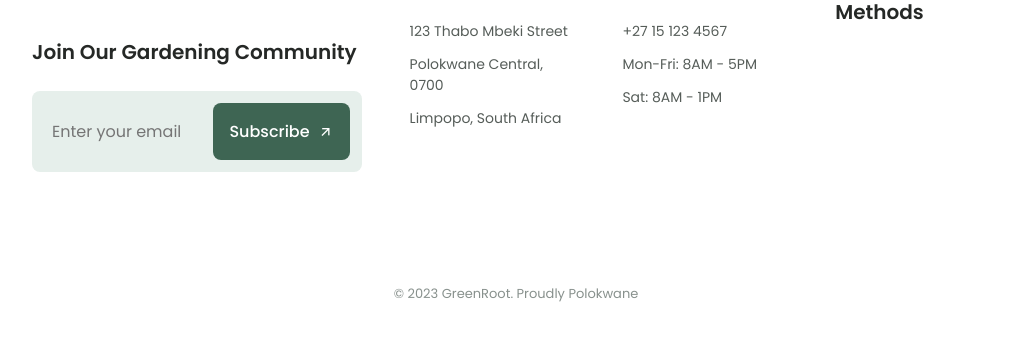
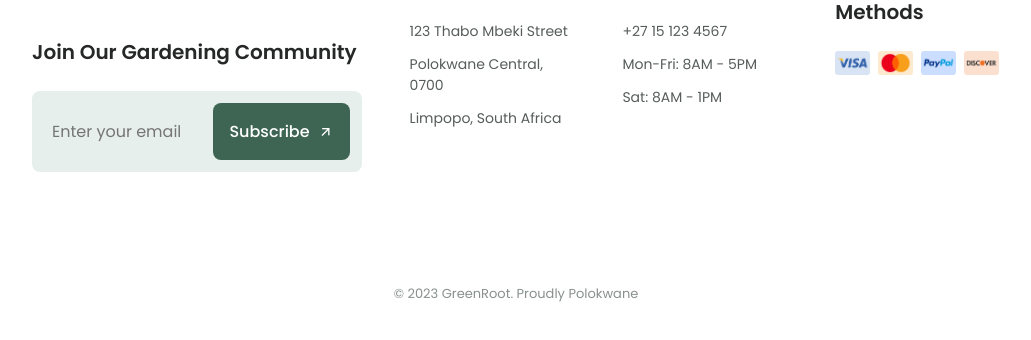
Before and after one commit to jaydeexsf/DIBAGENG-MODIBA-EMPIRE, a plain HTML site: page index.html in a window 1280 px wide. Shown: the part 3510-3850 px from the top of the page, without its empty margins (124-1155 px from the left). Drawn offline with nearby package versions, Linux system fonts and the light colour scheme.

Commit message:
Update index.html
gfg

```diff
--- a/index.html
+++ b/index.html
@@ -314,10 +314,11 @@
             <div class="footer__content">
                 <h3 class="footer__title">Payment Methods</h3>
                 <div class="footer__cards">
-                    <img src="assets/img/visa.png" alt="" class="footer__card">
-                    <img src="assets/img/mastercard.png" alt="" class="footer__card">
-                    <img src="assets/img/eft.png" alt="" class="footer__card">
-                </div>
+                        <img src="assets/img/card1.png" alt="" class="footer__card">
+                        <img src="assets/img/card2.png" alt="" class="footer__card">
+                        <img src="assets/img/card3.png" alt="" class="footer__card">
+                        <img src="assets/img/card4.png" alt="" class="footer__card">
+               </div>
             </div>
         </div>
 
```
